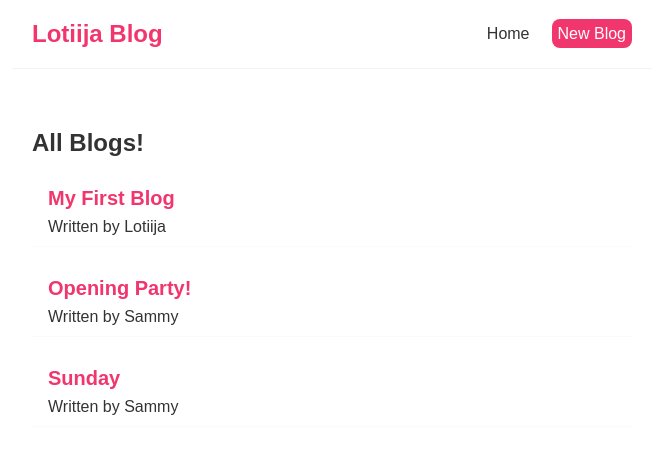
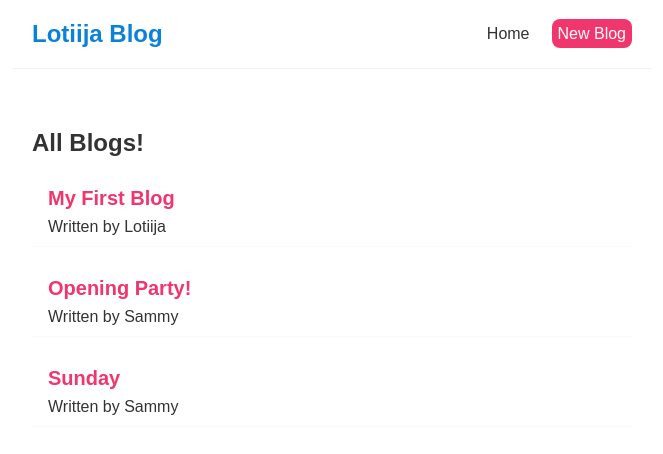
Before and after one commit to Lotiija/react-blog-projcect, a React (Create React App) app: page / in a window 1280 px wide. Shown: the top 454 px of the page, without its empty margins (308-971 px from the left). Built offline with nearby package versions, Linux system fonts and the light colour scheme; data requests are answered from the project's data file.

Commit message:
changed color of blog tittle

```diff
--- a/src/index.css
+++ b/src/index.css
@@ -15,7 +15,7 @@
 }
 
 .navbar h1 {
-  color: #f1356d;
+  color: #0a82d7;
 }
 
 .navbar .links {
```
